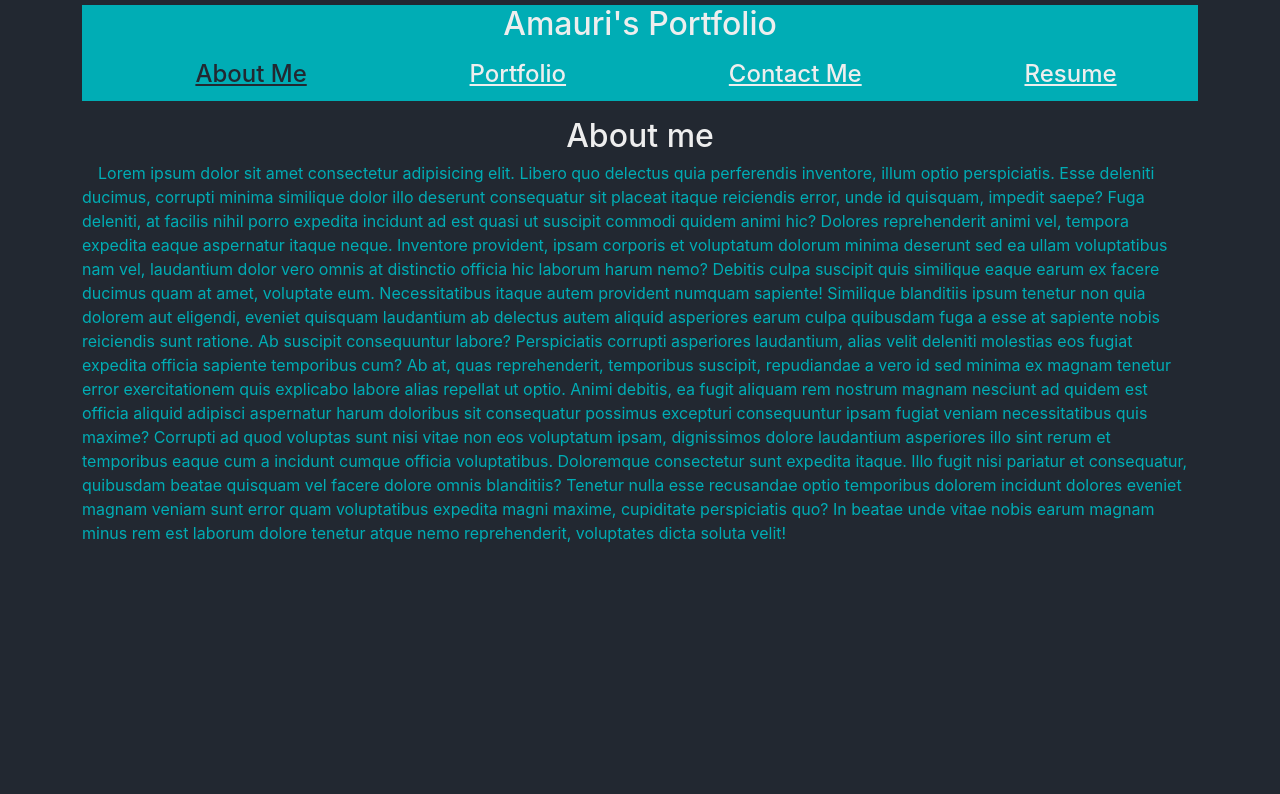
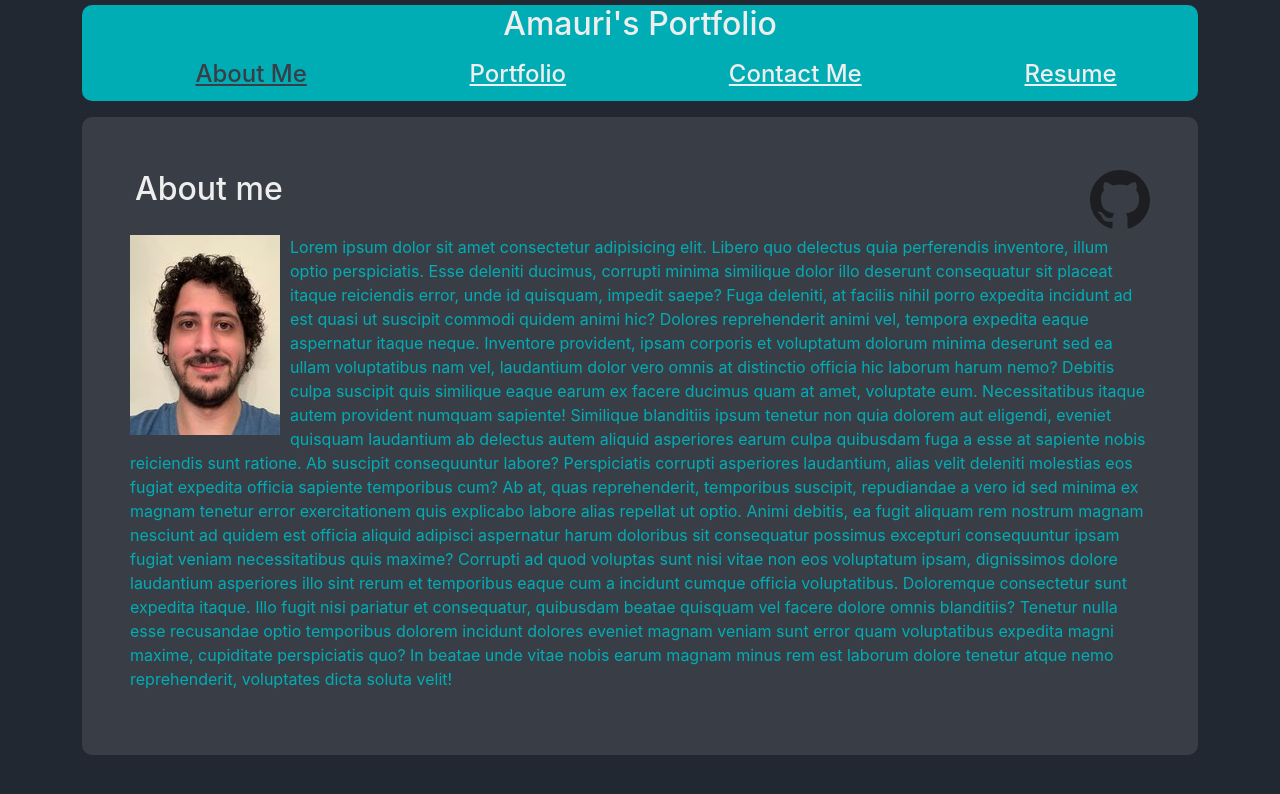
Before and after one commit to NicolasFlamel/nicolasflamel.github.io, a React (Create React App) app: page / in a window 1280 px wide. Shown: the top 794 px of the page. Built offline with nearby package versions, Linux system fonts and the light colour scheme.

Commit message:
about page updated

```diff
--- a/src/App.css
+++ b/src/App.css
@@ -4,6 +4,9 @@
   --gray: #393e46;
   --contrast: #00adb5;
   --light: #eeeeee;
+
+  /* border settings */
+  --radius: 10px;
 
   /* general color of items */
   background: var(--dark);
@@ -17,7 +20,6 @@ h4,
 h5 {
   color: var(--light);
   margin: 5px;
-  text-align: center;
 }
 
 h1 {
@@ -35,6 +37,7 @@ li {
 /* header styling */
 header {
   background: var(--contrast);
+  border-radius: var(--radius);
 }
 
 header a {
@@ -46,5 +49,10 @@ header a:hover {
 }
 
 header li .active {
-  color: var(--dark);
+  color: var(--gray);
 }
+
+.bg-gray {
+  background-color: var(--gray);
+  border-radius: var(--radius);
+}
--- a/src/components/pages/About.js
+++ b/src/components/pages/About.js
@@ -1,10 +1,45 @@
+import { useState } from 'react';
+import github from '../../assets/images/github.svg';
+import portrait from '../../assets/images/portrait-150-200.jpg';
+
 function About() {
+  const [isHover, setIsHover] = useState(false);
+  const styles = {
+    githubImage: {
+      width: '60px',
+      height: '70px',
+      opacity: isHover ? 1 : 0.5,
+    },
+    title: {
+      display: 'flex',
+      justifyContent: 'space-between',
+    },
+  };
+
+  const handleEvent = ({ type }) =>
+    type === 'mouseenter' ? setIsHover(true) : setIsHover(false);
+
   return (
-    <section id="about">
-      <h1>About me</h1>
+    <section className="bg-gray p-5" id="about">
+      <article style={styles.title}>
+        <h1>About me</h1>
+        <a
+          href="https://github.com/NicolasFlamel/"
+          target="_blank"
+          onMouseEnter={handleEvent}
+          onMouseLeave={handleEvent}
+        >
+          <img
+            src={github}
+            alt="github profile link"
+            style={styles.githubImage}
+          />
+        </a>
+      </article>
+      <img src={portrait} style={{ float: 'left', marginRight: '10px' }} />
       <p>
-        &emsp;Lorem ipsum dolor sit amet consectetur adipisicing elit. Libero
-        quo delectus quia perferendis inventore, illum optio perspiciatis. Esse
+        Lorem ipsum dolor sit amet consectetur adipisicing elit. Libero quo
+        delectus quia perferendis inventore, illum optio perspiciatis. Esse
         deleniti ducimus, corrupti minima similique dolor illo deserunt
         consequatur sit placeat itaque reiciendis error, unde id quisquam,
         impedit saepe? Fuga deleniti, at facilis nihil porro expedita incidunt
```
Also changed, not shown: src/assets/images/github.svg (added), src/assets/images/portrait-150-200.jpg (added).
